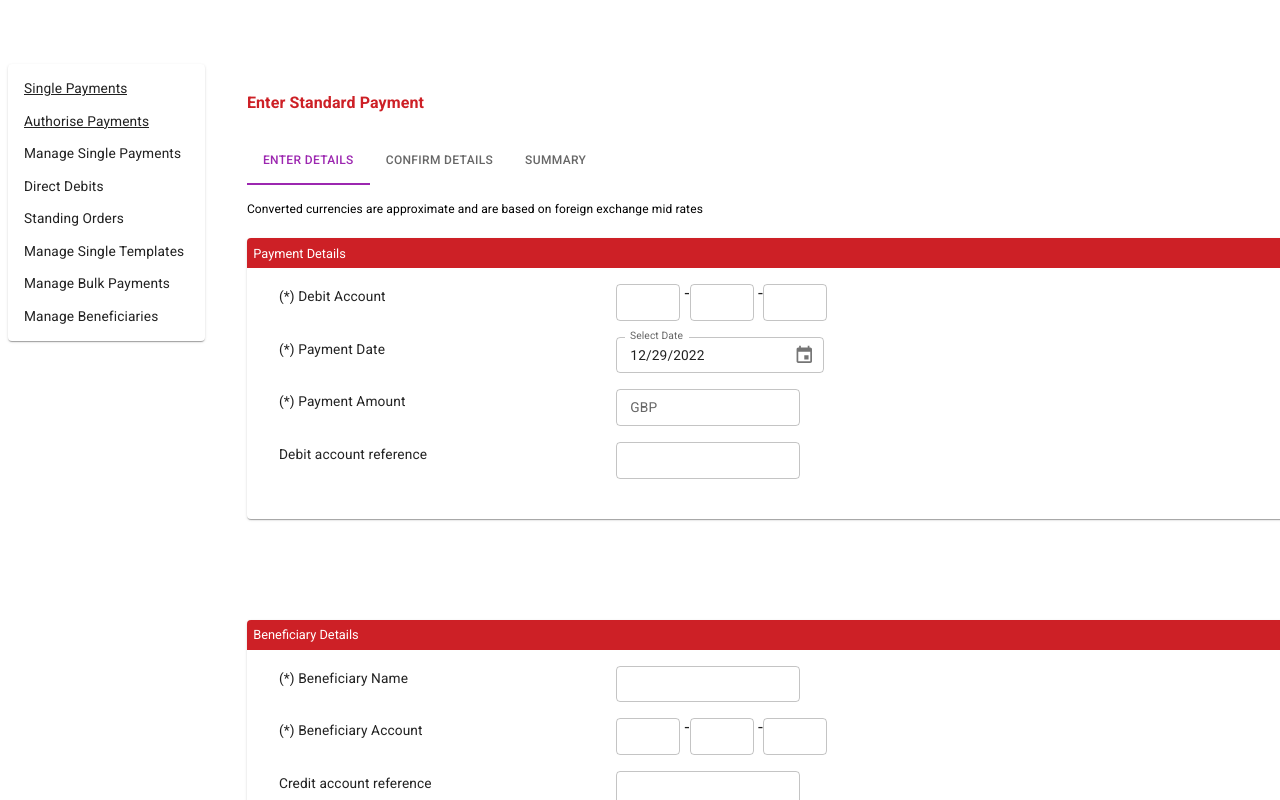
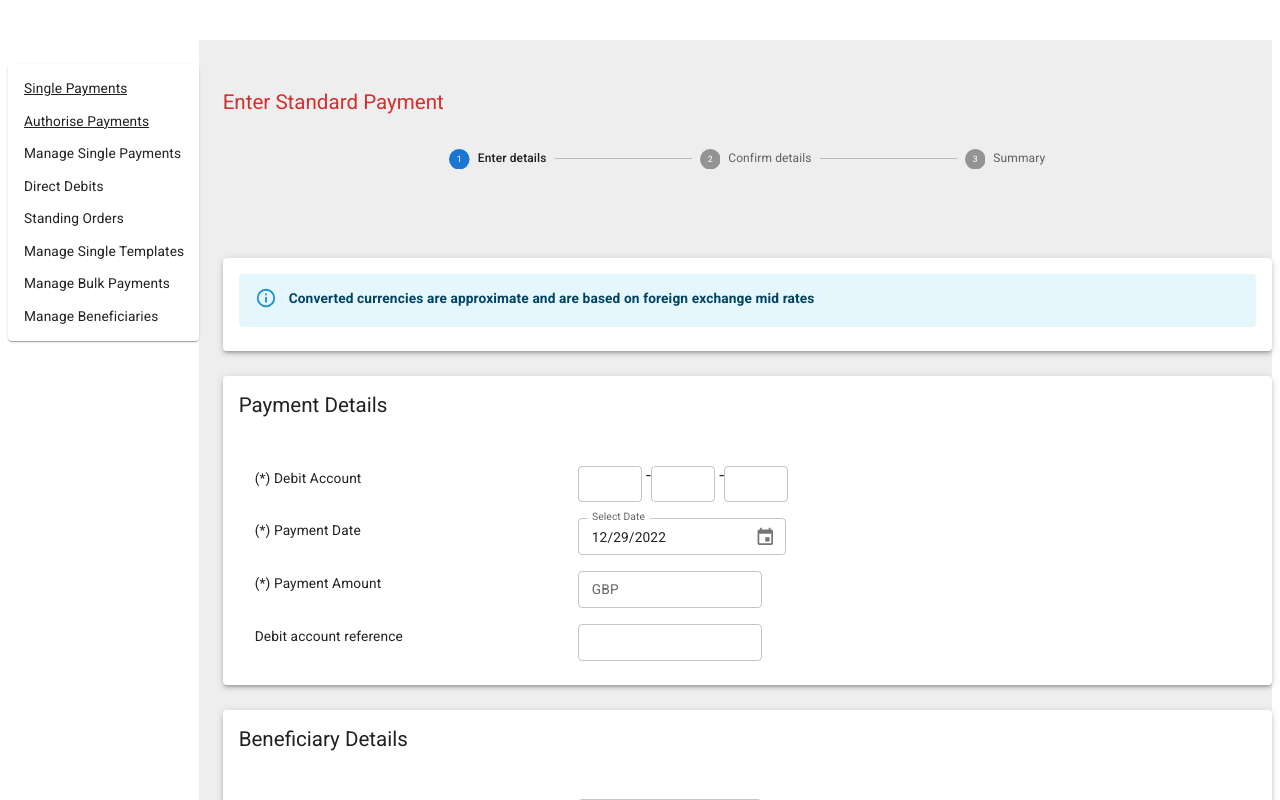
Before and after one commit to praveen-codecamp/mfe-toyota, a React app in the folder payment/: page /payment/standard in a window 1280 px wide. Shown: the top 800 px of the page. Built offline with nearby package versions, Linux system fonts and the light colour scheme.

Commit message:
Ui Changes on payment and standard Payment

```diff
--- a/payment/src/components/Landing.js
+++ b/payment/src/components/Landing.js
@@ -3,7 +3,6 @@ import { Link } from "react-router-dom";
 import Grid from "@mui/material/Grid";
 import Typography from "@mui/material/Typography";
 import Card from "@mui/material/Card";
-import CardHeader from "@mui/material/CardHeader";
 import CardContent from "@mui/material/CardContent";
 import MaterialLink from "@mui/material/Link";
 import Box from "@mui/material/Box";
@@ -15,6 +14,7 @@ import Stack from "@mui/material/Stack";
 import Button from "@mui/material/Button";
 import TextField from "@mui/material/TextField";
 import Menu from "./Menu";
+import CardActions from "@mui/material/CardActions";
 
 export default function Payment() {
   const [fromAc, setFromAc] = React.useState("");
@@ -28,35 +28,24 @@ export default function Payment() {
   };
 
   return (
-    <Grid container spacing={2}>
-      <Grid item xs={2}>
+    <Grid container spacing={3} style={{ background: "#EEE" }}>
+      <Grid spacing={1} item xs={2} style={{ background: "#FFF" }}>
         <Menu />
       </Grid>
       <Grid item xs={10}>
-        <Grid
-          container
-          direction="column"
-          spacing={2}
-          style={{
-            margin: ".3rem",
-            padding: ".2rem",
-          }}
-        >
-          <Grid item>
-            <Typography variant="h6" gutterBottom>
+        <Grid container direction="column">
+          <Grid item style={{ marginTop: 25 }}>
+            <Typography style={{ color: "#d32f2f" }} variant="h5" gutterBottom>
               Make A Payments
             </Typography>
           </Grid>
 
-          <Grid item>
-            <Card>
-              <CardHeader
-                titleTypographyProps={{
-                  fontSize: ".8rem",
-                }}
-                title="Quick Transfer"
-              />
+          <Grid item style={{ marginTop: 25 }}>
+            <Card sx={{}} elevation={3}>
               <CardContent>
+                <Typography gutterBottom variant="h5" component="div">
+                  Quick Transfer
+                </Typography>
                 <Grid container>
                   <Grid item xs={2} style={{ padding: ".8rem" }}>
                     <Box sx={{ minWidth: 180 }}>
@@ -121,72 +110,83 @@ export default function Payment() {
             </Card>
           </Grid>
 
-          <Grid item>
+          <Grid item style={{ marginTop: 25, marginBottom: 25, paddingBottom:40 }}>
             <Grid container spacing={2}>
               <Grid item xs={4}>
-                <Card>
-                  <CardHeader
-                    titleTypographyProps={{
-                      fontSize: ".8rem",
-                    }}
-                    title="Domestic Payment"
-                  />
+                <Card style={{ height: "100%", position:'relative', paddingBottom:40 }} elevation={3}>
                   <CardContent>
-                    <Typography variant="body2" gutterBottom>
+                    <Typography gutterBottom variant="h5" component="div">
+                      Domestic Payment
+                    </Typography>
+                    <Typography variant="body1" gutterBottom>
                       Use standard to set up immediate, next day and future
                       dated payment
                     </Typography>
-                    <MaterialLink
-                      component={Link}
-                      to="/payment/standard"
-                      color="inherit"
-                    >
-                      Standard Payment
-                    </MaterialLink>
-                    <Typography variant="body2" gutterBottom>
-                      (immediate, next day and future dated payment)
+
+                    <Typography variant="body1" gutterBottom style={{marginBottom:15}} />
+
+                    <Typography variant="body1">
+                      <strong>(immediate, next day and future dated payment)</strong>
                     </Typography>
                   </CardContent>
+                  <CardActions style={{position:'absolute', bottom:0}}>
+                    <Button size="large" variant="contained" color="error" component={Link} to="/payment/standard">Standard Payment</Button>
+                    <Button size="large">Learn More</Button>
+                  </CardActions>
                 </Card>
               </Grid>
               <Grid item xs={4}>
-                <Card sx={{ maxWidth: 345 }}>
-                  <CardHeader
-                    titleTypographyProps={{
-                      fontSize: ".8rem",
-                    }}
-                    title="Inter Account Transfer"
-                  />
+              <Card style={{ height: "100%", position:'relative', paddingBottom:40 }} elevation={3}>
                   <CardContent>
+                    <Typography gutterBottom variant="h5" component="div">
+                      Inter Account Transfer
+                    </Typography>
                     <Typography variant="body2" gutterBottom>
                       Use standard to set up immediate, next day and future
                       dated payment
                     </Typography>
                     <Typography variant="body2" gutterBottom>
+                      Contrary to popular belief, Lorem Ipsum is not simply
+                      random text. It has roots in a piece of classical Latin
+                      literature from 45 BC, making it over 2000 years old.
+                      Richard McClintock, a Latin professor at Hampden-Sydney
+                      College in Virginia, looked up one of the more obscure
+                      Latin words, consectetur, from a Lorem Ipsum passage, and
+                      going through the cites of the word in classical
+                      literature, discovered the undoubtable source.
+                    </Typography>
+                  </CardContent>
+                  <CardActions style={{position:'absolute', bottom:0}}>
+                  <Button size="large" variant="contained" color="error">Inter Account Transfer</Button>
+                    <Button size="small">Learn More</Button>
+                  </CardActions>
+                </Card>
+              </Grid>
+              <Grid item xs={4}>
+              <Card style={{ height: "100%", position:'relative', paddingBottom:40 }} elevation={3}>
+                  <CardContent>
+                    <Typography gutterBottom variant="h5" component="div">
+                      International Payment
+                    </Typography>
+                    <Typography variant="body1" gutterBottom>
+                      Contrary to popular belief, Lorem Ipsum is not simply
+                      random text. It has roots in a piece of classical Latin
+                      literature from 45 BC, making it over 2000 years old.
+                      Richard McClintock, a Latin professor at Hampden-Sydney
+                      College in Virginia, looked up one of the more obscure
+                      Latin words, consectetur, from a Lorem Ipsum passage, and
+                      going through the cites of the word in classical
+                      literature, discovered the undoubtable source.
+                    </Typography>
+                    <Typography variant="body1" gutterBottom>
                       Use standard to set up immediate, next day and future
                       dated payment
                     </Typography>
                   </CardContent>
-                </Card>
-              </Grid>
-              <Grid item xs={4}>
-                <Card>
-                  <CardHeader
-                    titleTypographyProps={{
-                      fontSize: ".8rem",
-                    }}
-                    title="International Payment"
-                  />
-                  <CardContent>
-                    <Typography variant="body2" gutterBottom>
-                      Use standard to set up immediate, next day and future
-                      dated payment
-                    </Typography>
-                    <Typography variant="body2" gutterBottom>
-                      Use standard to set up immediate, next day and future
-                      dated payment
-                    </Typography>
-                  </CardContent>
+                  <CardActions style={{position:'absolute', bottom:0}}>
+                  <Button size="large" variant="contained" color="error">International Payment</Button>
+                    <Button size="small">Learn More</Button>
+                  </CardActions>
                 </Card>
               </Grid>
             </Grid>
--- a/payment/src/components/Standard.js
+++ b/payment/src/components/Standard.js
@@ -12,66 +12,125 @@ import Stack from "@mui/material/Stack";
 import Button from "@mui/material/Button";
 import MaterialUIPickers from "./DatePicker";
 import Menu from "./Menu";
+import Alert from "@mui/material/Alert";
+
+import Stepper from "@mui/material/Stepper";
+import Step from "@mui/material/Step";
+import StepButton from "@mui/material/StepButton";
+
+const steps = ["Enter details", "Confirm details", "Summary"];
 
 export default () => {
   const [value, setValue] = React.useState("one");
+  const [activeStep, setActiveStep] = React.useState(0);
+  const [completed, setCompleted] = React.useState({});
+
+  const totalSteps = () => {
+    return steps.length;
+  };
+
+  const completedSteps = () => {
+    return Object.keys(completed).length;
+  };
+
+  const isLastStep = () => {
+    return activeStep === totalSteps() - 1;
+  };
+
+  const allStepsCompleted = () => {
+    return completedSteps() === totalSteps();
+  };
+
+  const handleNext = () => {
+    const newActiveStep =
+      isLastStep() && !allStepsCompleted()
+        ? // It's the last step, but not all steps have been completed,
+          // find the first step that has been completed
+          steps.findIndex((step, i) => !(i in completed))
+        : activeStep + 1;
+    setActiveStep(newActiveStep);
+  };
+
+  const handleBack = () => {
+    setActiveStep((prevActiveStep) => prevActiveStep - 1);
+  };
+
+  const handleStep = (step) => () => {
+    setActiveStep(step);
+  };
+
+  const handleComplete = () => {
+    const newCompleted = completed;
+    newCompleted[activeStep] = true;
+    setCompleted(newCompleted);
+    handleNext();
+  };
+
+  const handleReset = () => {
+    setActiveStep(0);
+    setCompleted({});
+  };
 
   const handleChange = (event, newValue) => {
     setValue(newValue);
   };
   return (
-    <Grid container spacing={2}>
-      <Grid item xs={2}>
+    <Grid container spacing={3} style={{ background: "#EEE" }}>
+      <Grid spacing={1} item xs={2} style={{ background: "#FFF" }}>
         <Menu />
       </Grid>
       <Grid item xs={10}>
-        <Grid
-          container
-          direction="column"
-          spacing={2}
-          style={{
-            margin: ".4rem",
-            padding: ".2rem",
-          }}
-        >
-          <Grid item>
-            <Typography variant="h6" gutterBottom>
+        <Grid container direction="column">
+          <Grid item style={{ marginTop: 25 }}>
+            <Typography style={{ color: "#d32f2f" }} variant="h5" gutterBottom>
               Enter Standard Payment
             </Typography>
           </Grid>
-
-          <Grid item>
-            <Box sx={{ width: "100%" }}>
-              <Tabs
-                value={value}
-                onChange={handleChange}
-                textColor="secondary"
-                indicatorColor="secondary"
-                aria-label="secondary tabs example"
-              >
-                <Tab value="one" label="Enter details" />
-                <Tab value="two" label="Confirm details" />
-                <Tab value="three" label="Summary" />
-              </Tabs>
-            </Box>
+          <Grid item style={{ marginTop: 25, marginBottom: 50 }}>
+            <Grid container justifyContent={"center"}>
+              <Grid xs={7}>
+                <Box sx={{ width: "100%" }}>
+                  <Stepper nonLinear activeStep={activeStep}>
+                    {steps.map((label, index) => (
+                      <Step key={label} completed={completed[index]}>
+                        <StepButton color="inherit" onClick={handleStep(index)}>
+                          {label}
+                        </StepButton>
+                      </Step>
+                    ))}
+                  </Stepper>
+                </Box>
+              </Grid>
+            </Grid>
           </Grid>
 
-          <Grid item>
-            <Typography variant="body2" gutterBottom>
-              Converted currencies are approximate and are based on foreign
-              exchange mid rates
-            </Typography>
+          <Grid item style={{ marginTop: 25, marginBottom: 25 }}>
+            <Card elevation={3}>
+              <CardContent>
+                <Alert severity="info">
+                  <Typography variant="body1" gutterBottom>
+                    <strong>
+                      Converted currencies are approximate and are based on
+                      foreign exchange mid rates
+                    </strong>
+                  </Typography>
+                </Alert>
+              </CardContent>
+            </Card>
           </Grid>
-          <Grid item>
-            <Card>
-              <CardHeader
-                titleTypographyProps={{
-                  fontSize: ".8rem",
-                }}
-                title="Payment Details"
-              />
+          <Grid item style={{ marginBottom: 25 }}>
+            <Card
+              style={{
+                height: "100%",
+                position: "relative",
+              }}
+              elevation={3}
+            >
               <CardContent>
-                <Grid container style={{ marginBottom: "1rem" }}>
+                <Typography gutterBottom variant="h5" component="div">
+                  Payment Details
+                </Typography>
+                <Grid container spacing={2} xs={12} style={{ marginTop: 30 }}>
                   <Grid item xs={4}>
                     <Typography
                       variant="subtitle1"
@@ -81,7 +140,7 @@ export default () => {
                       (*) Debit Account
                     </Typography>
                   </Grid>
-                  <Grid item xs={6} style={{ marginLeft: "1rem" }}>
+                  <Grid item xs={8} style={{ paddingLeft: "1rem" }}>
                     <TextField
                       id="acc1"
                       style={{ maxWidth: "4rem" }}
@@ -106,8 +165,7 @@ export default () => {
                       size="small"
                     />
                   </Grid>
-                </Grid>
-                <Grid container style={{ marginBottom: "1rem" }}>
+
                   <Grid item xs={4}>
                     <Typography
                       variant="subtitle1"
@@ -117,13 +175,12 @@ export default () => {
                       (*) Payment Date
                     </Typography>
                   </Grid>
-                  <Grid item xs={6} style={{ marginLeft: "1rem" }}>
+                  <Grid item xs={8} style={{ paddingLeft: "1rem" }}>
                     <Stack spacing={2} direction="row">
                       <MaterialUIPickers lable={"Select Date"} />
                     </Stack>
                   </Grid>
-                </Grid>
-                <Grid container style={{ marginBottom: "1rem" }}>
+
                   <Grid item xs={4}>
                     <Typography
                       variant="subtitle1"
@@ -133,7 +190,7 @@ export default () => {
                       (*) Payment Amount
                     </Typography>
                   </Grid>
-                  <Grid item xs={6} style={{ marginLeft: "1rem" }}>
+                  <Grid item xs={8} style={{ paddingLeft: "1rem" }}>
                     <TextField
                       id="amont"
                       label="GBP"
@@ -141,8 +198,7 @@ export default () => {
                       size="small"
                     />
                   </Grid>
-                </Grid>
-                <Grid container style={{ marginBottom: "1rem" }}>
+
                   <Grid item xs={4}>
                     <Typography
                       variant="subtitle1"
@@ -152,7 +208,7 @@ export default () => {
                       Debit account reference
                     </Typography>
                   </Grid>
-                  <Grid item xs={6} style={{ marginLeft: "1rem" }}>
+                  <Grid item xs={8} style={{ paddingLeft: "1rem" }}>
                     <TextField
                       id="accref"
                       label=""
@@ -164,16 +220,21 @@ export default () => {
               </CardContent>
             </Card>
           </Grid>
-          <Grid item>
-            <Card>
-              <CardHeader
-                titleTypographyProps={{
-                  fontSize: ".8rem",
-                }}
-                title="Beneficiary Details"
-              />
+          <Grid item style={{ marginBottom: 25 }}>
+            <Card
+              style={{
+                height: "100%",
+                position: "relative",
+                paddingBottom: 40,
+              }}
+              elevation={3}
+            >
               <CardContent>
-                <Grid container style={{ marginBottom: "1rem" }}>
+                <Typography gutterBottom variant="h5" component="div">
+                  Beneficiary Details
+                </Typography>
+
+                <Grid container spacing={2} xs={12} style={{ marginTop: 30 }}>
                   <Grid item xs={4}>
                     <Typography
                       variant="subtitle1"
@@ -183,7 +244,7 @@ export default () => {
                       (*) Beneficiary Name
                     </Typography>
                   </Grid>
-                  <Grid item xs={6} style={{ marginLeft: "1rem" }}>
+                  <Grid item xs={8}>
                     <TextField
                       id="bname"
                       label=""
@@ -191,8 +252,7 @@ export default () => {
                       size="small"
                     />
                   </Grid>
-                </Grid>
-                <Grid container style={{ marginBottom: "1rem" }}>
+
                   <Grid item xs={4}>
                     <Typography
                       variant="subtitle1"
@@ -202,7 +262,7 @@ export default () => {
                       (*) Beneficiary Account
                     </Typography>
                   </Grid>
-                  <Grid item xs={6} style={{ marginLeft: "1rem" }}>
+                  <Grid item xs={8}>
                     <TextField
                       id="bacc1"
                       style={{ maxWidth: "4rem" }}
@@ -227,8 +287,7 @@ export default () => {
                       size="small"
                     />
                   </Grid>
-                </Grid>
-                <Grid container>
+
                   <Grid item xs={4}>
                     <Typography
                       variant="subtitle1"
@@ -238,7 +297,7 @@ export default () => {
                       Credit account reference
                     </Typography>
                   </Grid>
-                  <Grid item xs={6} style={{ marginLeft: "1rem" }}>
+                  <Grid item xs={8}>
                     <TextField
                       id="baccref"
                       label=""
@@ -250,15 +309,15 @@ export default () => {
               </CardContent>
             </Card>
           </Grid>
-          <Grid item justifyContent="center" alignItems="center">
-            <Grid container justifyContent="center" alignItems="center">
-              <Grid item>
+          <Grid item style={{ marginBottom: 25 }}>
+            <Card elevation={3}>
+              <CardContent>
                 <Stack spacing={2} direction="row">
-                  <Button variant="contained">Cancel</Button>
                   <Button variant="contained">Make Payment</Button>
+                  <Button variant="outlined">Cancel</Button>
                 </Stack>
-              </Grid>
-            </Grid>
+              </CardContent>
+            </Card>
           </Grid>
         </Grid>
       </Grid>
```
Also changed, not shown: 1 other file (tests, documents, lock files or other folders).
